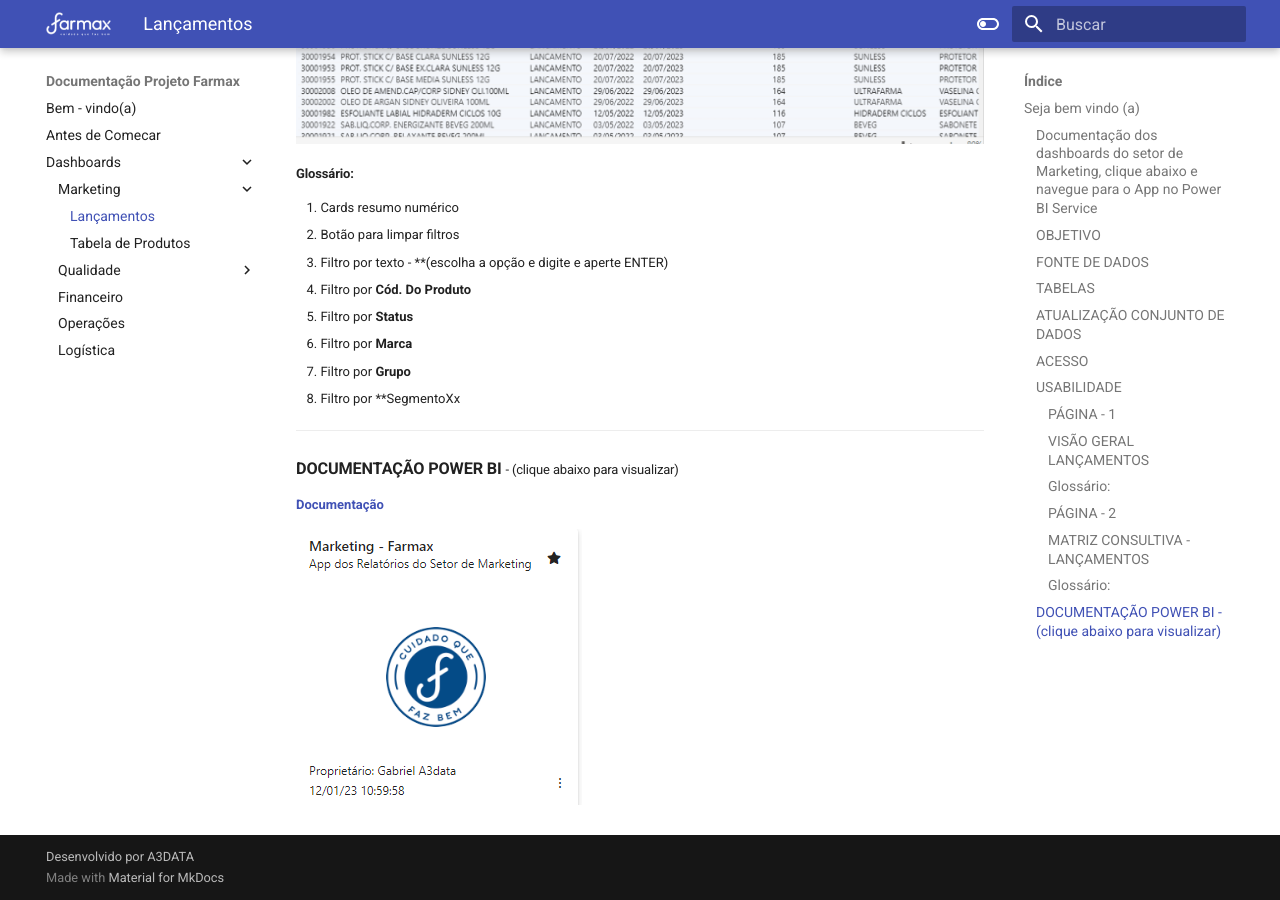
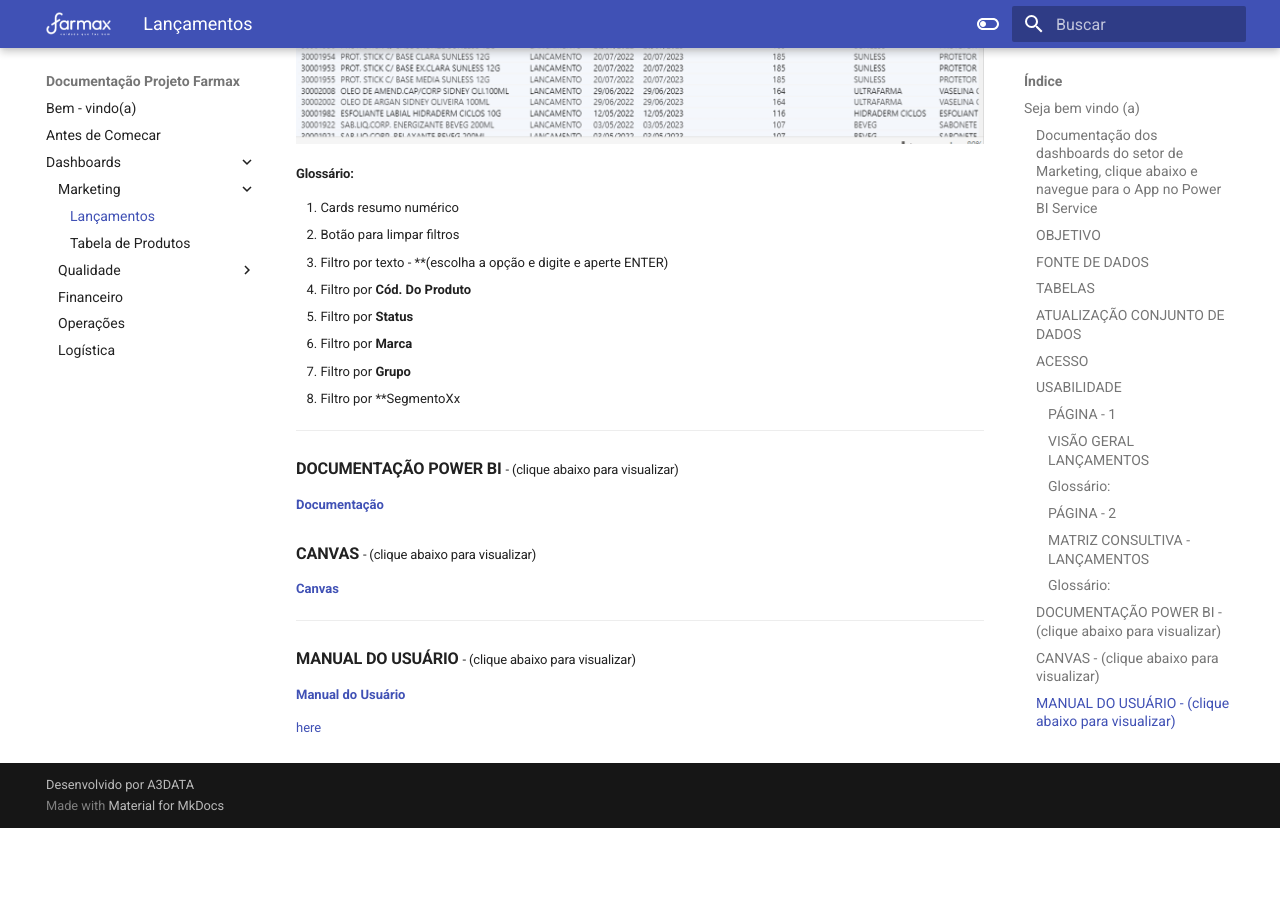
Before and after one commit to DatamaxAD/documentacao_farmax, an MkDocs documentation site: the page built from docs/1.2_Lançamentos.md, in a window 1280 px wide and 900 px high, scrolled down 2369 px. Built offline with MkDocs 1.6.1 and Material for MkDocs 9.7.7, drawn with Linux system fonts in a browser that asks for light colours; after the commit the page ends 3197 px from its top, so only the background shows below that.

Commit message:
Teste link

```diff
--- a/docs/1.2_Lançamentos.md
+++ b/docs/1.2_Lançamentos.md
@@ -89,6 +89,15 @@
 
 [**Documentação**](/img_MKT/LISTA DE PRODUTOS.htm)
 
+## **CANVAS** <font size ="2"> - (clique abaixo para visualizar) </font>
+
+[**Canvas**](/img_MKT/LISTA DE PRODUTOS.htm)
+
+---
+
+## **MANUAL DO USUÁRIO** <font size ="2"> - (clique abaixo para visualizar) </font>
+
+[**Manual do Usuário**](/img_MKT/Canvas_Marketing.pdf)
+
 </font>
-
-<a href="/img_MKT/Canvas_Marketing.pdf" class="image fit"><img src="/img_MKT/App_Mkt.png" target="_blank"></a>
+[here](img_MKT/Canvas_Marketing.pdf)
```
